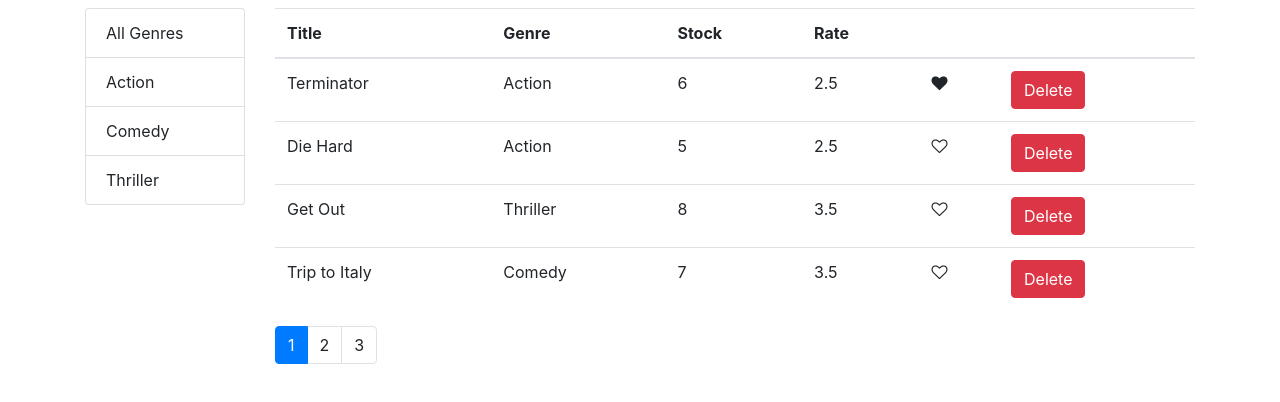
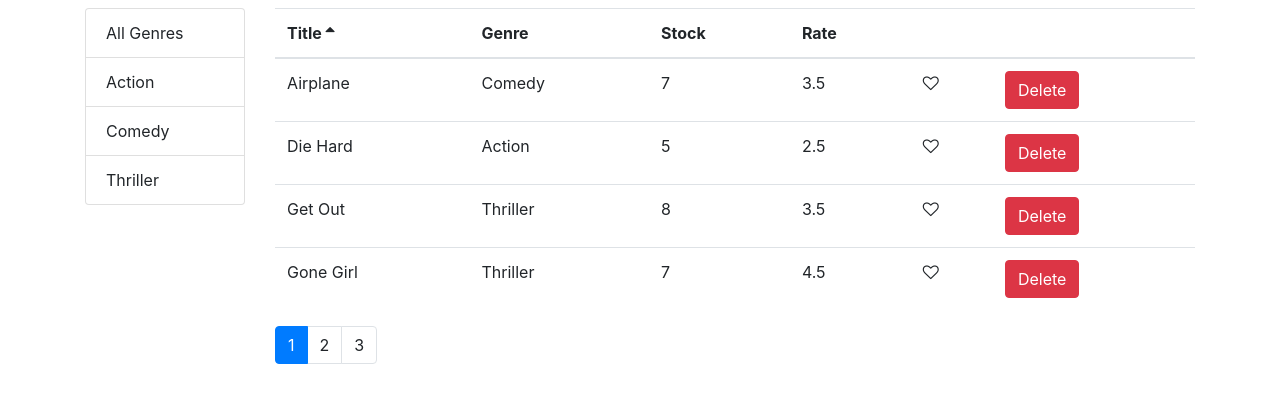
Before and after one commit to mertdiker723/customer-product-reusabilityWithComponent, a React (Create React App) app: page / in a window 1280 px wide. Shown: the top 402 px of the page. Built offline with nearby package versions, Linux system fonts and the light colour scheme.

Commit message:
sorted completed

```diff
--- a/src/components/common/Table/table.jsx
+++ b/src/components/common/Table/table.jsx
@@ -2,10 +2,14 @@ import React from "react";
 import TableBody from "./tableBody";
 import TableHeader from "./tableHeader";
 
-function Table({ data, columns }) {
+function Table({ data, columns, sortColumn, onHandleSort }) {
   return (
     <table className="table">
-      <TableHeader columns={columns} />
+      <TableHeader
+        columns={columns}
+        onHandleSort={onHandleSort}
+        sortColumn={sortColumn}
+      />
       <TableBody data={data} columns={columns} />
     </table>
   );
--- a/src/components/common/Table/tableHeader.jsx
+++ b/src/components/common/Table/tableHeader.jsx
@@ -1,15 +1,44 @@
 import React from "react";
 
-function TableHeader({ columns }) {
+function TableHeader({ columns, sortColumn, onHandleSort }) {
+  const raiseSort = (path) => {
+    const columns = { ...sortColumn };
+
+    if (columns.path === path) {
+      columns.order = columns.order === "asc" ? "desc" : "asc";
+    } else {
+      columns.path = path;
+      columns.order = "desc";
+    }
+
+    onHandleSort(columns);
+  };
+
   return (
     <thead>
-      <tr>
+      <tr className="pointer-text user-select-none">
         {columns.map((column, index) => {
-          return <th key={index}>{column.label}</th>;
+          return (
+            <th key={index} onClick={() => raiseSort(column.path)}>
+              {column.label}{" "}
+              {<RenderSortIcon column={column} sortColumn={sortColumn} />}
+            </th>
+          );
         })}
       </tr>
     </thead>
   );
 }
 
+const RenderSortIcon = ({ column, sortColumn }) => {
+  if (sortColumn.path !== column.path) {
+    return null;
+  }
+
+  if (sortColumn.order === "asc") {
+    return <i className="fa fa-sort-asc" aria-hidden="true"></i>;
+  }
+  return <i className="fa fa-sort-desc" aria-hidden="true"></i>;
+};
+
 export default TableHeader;
--- a/src/components/movieTable.jsx
+++ b/src/components/movieTable.jsx
@@ -37,8 +37,15 @@ export default class MovieTable extends Component {
   }
 
   render() {
-    const { movies } = this.props;
+    const { movies, onHandleSort, sortColumn } = this.props;
     const { columns } = this.state;
-    return <Table data={movies} columns={columns} />;
+    return (
+      <Table
+        data={movies}
+        columns={columns}
+        onHandleSort={onHandleSort}
+        sortColumn={sortColumn}
+      />
+    );
   }
 }
--- a/src/components/movies.jsx
+++ b/src/components/movies.jsx
@@ -14,6 +14,7 @@ class Movies extends Component {
       currentPage: 1,
       postPerPage: 4,
       selectedGenre: undefined,
+      sortColumn: { path: "title", order: "asc" },
     };
   }
 
@@ -63,14 +64,28 @@ class Movies extends Component {
       currentPage,
     });
   };
+
+  onHandleSort = (sortColumn) => {
+    this.setState({
+      sortColumn,
+    });
+  };
   render() {
-    const { genres, movies, selectedGenre, currentPage, postPerPage } =
-      this.state;
+    const {
+      genres,
+      movies,
+      selectedGenre,
+      currentPage,
+      postPerPage,
+      sortColumn,
+    } = this.state;
     const filtered = this.filterMovies(movies, selectedGenre);
     const lastIndexOfPage = currentPage * postPerPage;
     const firstIndexOfPage = lastIndexOfPage - postPerPage;
 
-    const paginatedPage = filtered.slice(firstIndexOfPage, lastIndexOfPage);
+    const sorted = _.orderBy(filtered, [sortColumn.path], [sortColumn.order]);
+
+    const paginatedPage = sorted.slice(firstIndexOfPage, lastIndexOfPage);
     const pageCount = Math.ceil(filtered.length / postPerPage);
 
     return (
@@ -87,6 +102,8 @@ class Movies extends Component {
             movies={paginatedPage}
             onHandleLike={this.onHandleLike}
             onHandleDelete={this.onHandleDelete}
+            onHandleSort={this.onHandleSort}
+            sortColumn={sortColumn}
           />
           <Pagination
             pageCount={pageCount}
```
